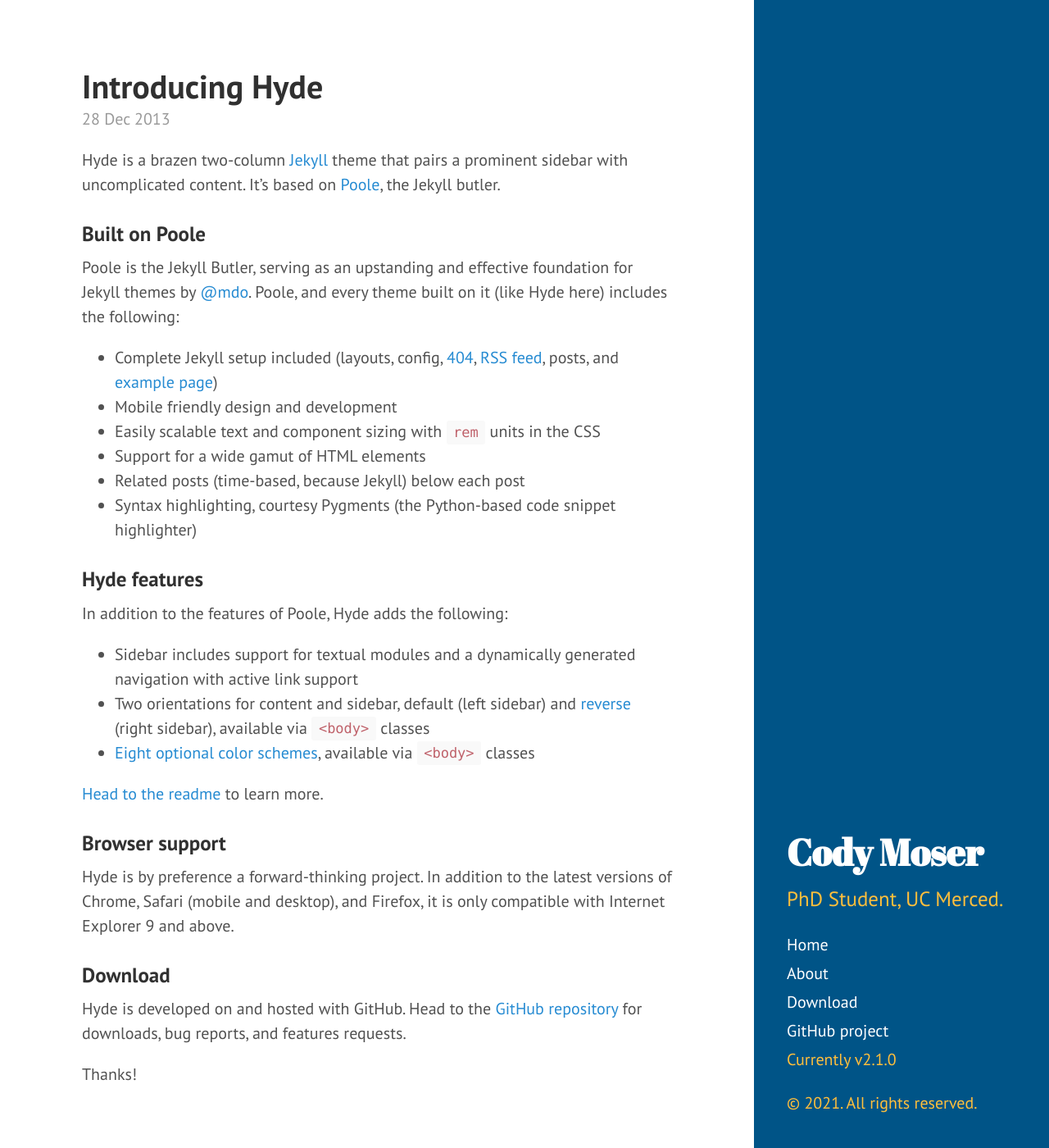
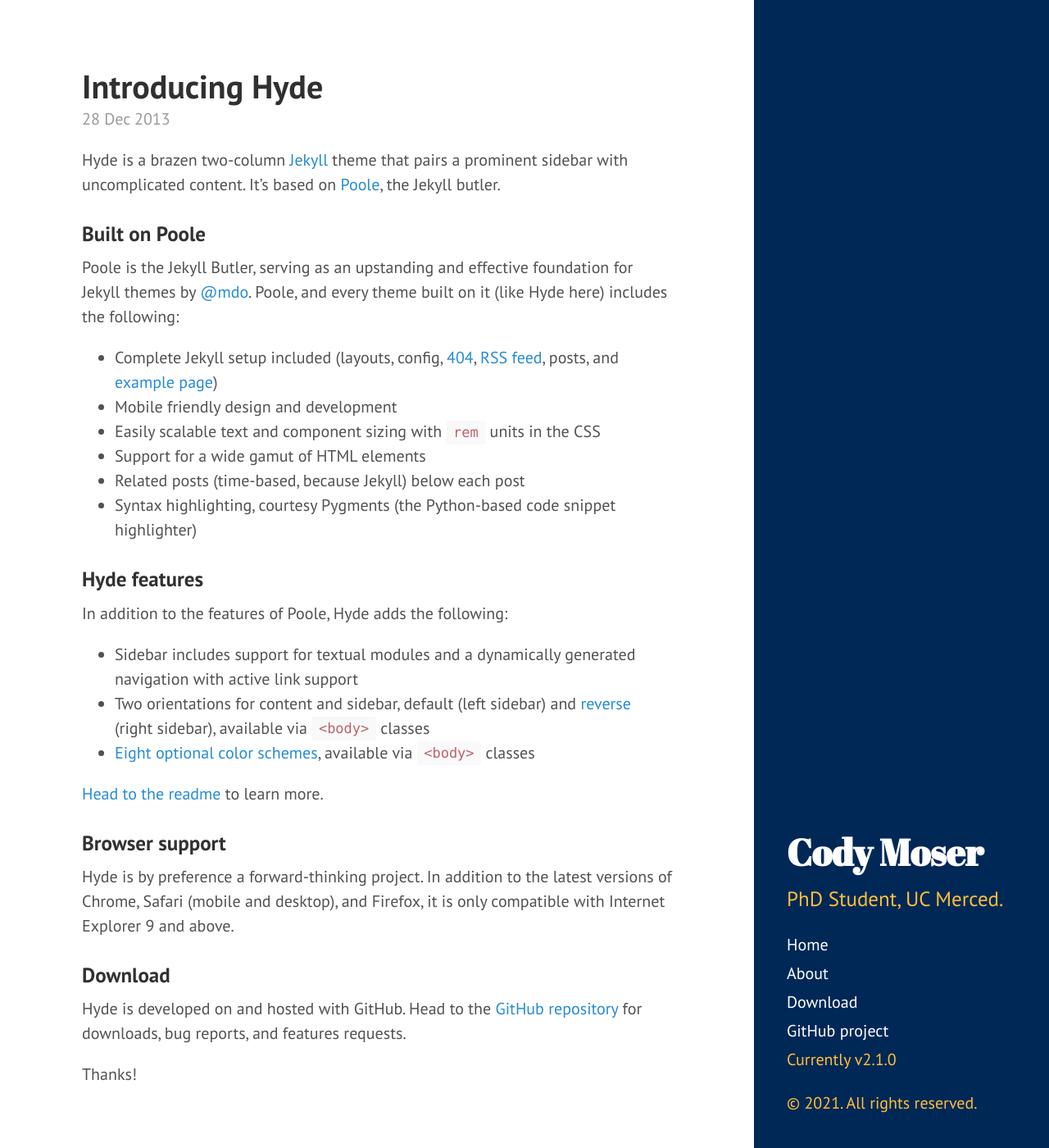
Before and after one commit to cmoserj/culturologies, a Jekyll site: the page built from index.html, in a window 1280 px wide and 1400 px high. Shown: the whole window at 82% size. Built offline with Jekyll 4.4.1, drawn with Linux system fonts in a browser that asks for light colours; the list of posts is cut into pages by our own code.

Commit message:
update colors again

```diff
--- a/public/css/hyde.css
+++ b/public/css/hyde.css
@@ -53,11 +53,13 @@
  * out above content in mobile and later moves to the side with wider viewports.
  */
 
+
+
 .sidebar {
   text-align: center;
   padding: 2rem 1rem;
   color: rgb(255,191,60);
-  background-color: #005487;
+  background-color: #002856;
 }
 @media (min-width: 48em) {
   .sidebar {
```
